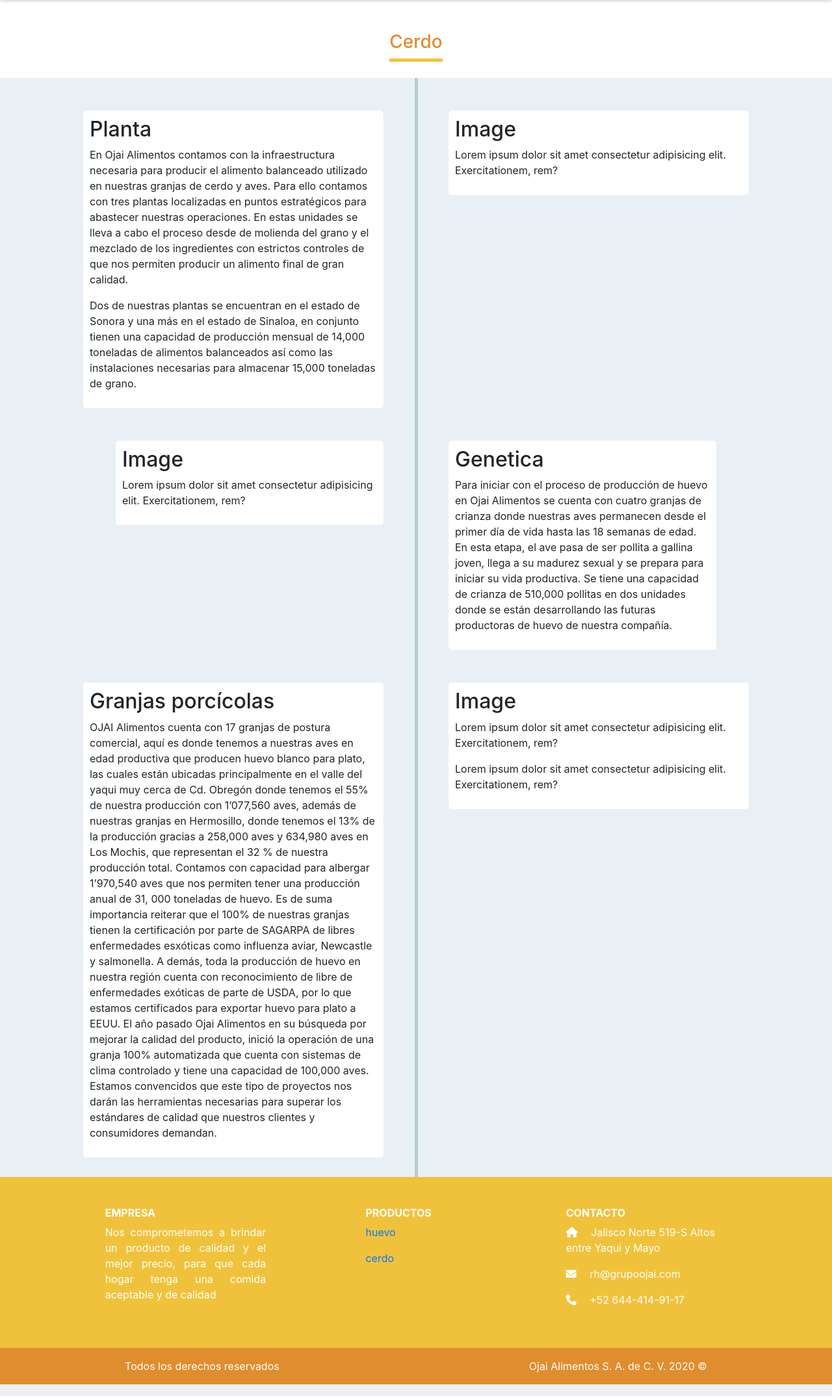
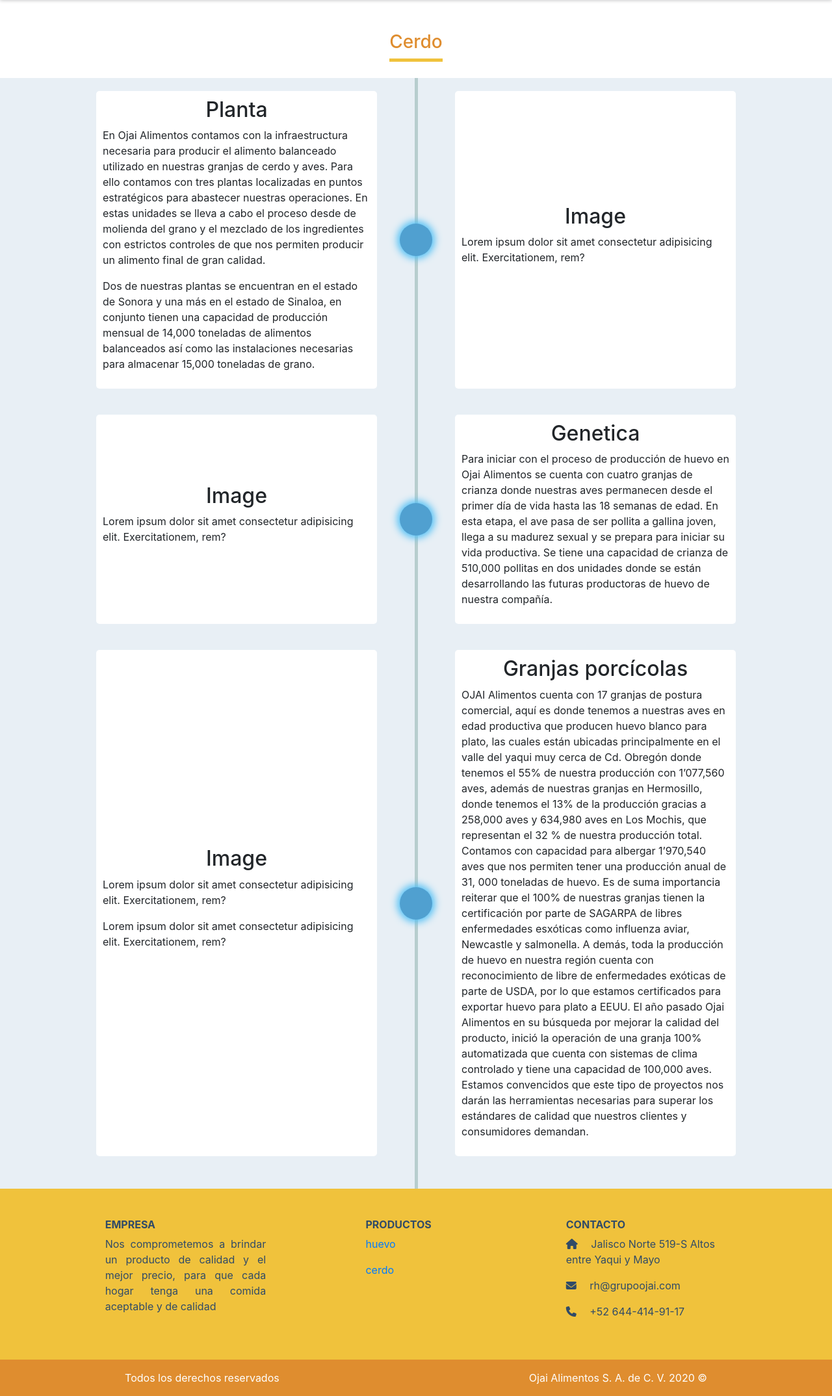
Before and after one commit to ojaiti/ojai, a PHP site: page /cerdo in a window 1280 px wide. Shown: the part 92-2240 px from the top of the page at 65% size. Run offline with PHP 8.4, Linux system fonts and the light colour scheme; data that the repository does not hold is empty; some libraries are stand-ins or nearby versions.

Commit message:
Se mejoro el line time de la seccion huevo y cerdo

```diff
--- a/assets/css/style.css
+++ b/assets/css/style.css
@@ -652,20 +652,20 @@ nav{
   .wrapper {
       width: 80%;
     display: grid;
-    grid-template-columns: repeat(2, 1fr);
+    grid-template-columns: 1fr 80px 1fr;
     /* grid-gap: 8px; */
     /* grid-auto-rows: 1fr; */
     grid-template-areas:
-      "a1 b1"
-      "a2 b2"
-      "a3 b3"
-      "a4 b4"
-      "a5 b5"
-      "a6 b6"
-      "a7 b7"
-      "a8 b8"
-      "a9 b9"
-      "a10 b10";
+      "a1 b1 c1"
+      "a2 b2 c2"
+      "a3 b3 c3"
+      "a4 b4 c4"
+      "a5 b5 c5"
+      "a6 b6 c6"
+      "a7 b7 c7"
+      "a8 b8 c8"
+      "a9 b9 c9"
+      "a10 b10 c10";
 
     align-items: start;
     padding-bottom: 30px;
@@ -677,25 +677,25 @@ nav{
     grid-area: b1;
   }
   .item3 {
+    grid-area: c1;
+  }
+  .item4 {
+    grid-area: c2;
+  }
+  .item5 {
+    grid-area: b2;
+  }
+  .item6 {
+    grid-area: a2;
+  }
+  .item7 {
+    grid-area: c3;
+  }
+  .item8 {
     grid-area: b3;
   }
-  .item4 {
+  .item9 {
     grid-area: a3;
-  }
-  .item5 {
-    grid-area: a5;
-  }
-  .item6 {
-    grid-area: b5;
-  }
-  .item7 {
-    grid-area: a7;
-  }
-  .item8 {
-    grid-area: b8;
-  }
-  .item9 {
-    grid-area: a9;
   }
   .item10 {
     grid-area: b10;
@@ -705,6 +705,7 @@ nav{
     border-radius: 5px;
     z-index: 40;
     max-width:600px;
+    margin: 20px;
   }
 
   .content-item{
@@ -712,8 +713,6 @@ nav{
     position: relative;
   }
   .ball{
-      position: absolute;
-      top:50%;
       width: 50px;
       height: 50px;
       border-radius: 50%;
@@ -721,9 +720,17 @@ nav{
       background: #50a0d0;
 
   }
+  .item-center{
+    width: 100%;
+    height: 100%;
+    display: flex;
+    justify-content: center;
+    align-items: center;
+  }
   .mx-img div img{
       max-width: 580px;
       margin: auto;
+      width: 100%;
   }
   .mx-img div{
     display: flex;
@@ -737,7 +744,7 @@ nav{
       display: none;
     }
   }
-  .content-item:nth-child(odd)  .ball{
+/*   .content-item:nth-child(odd)  .ball{
     right: -75px;
 
 }
@@ -746,35 +753,34 @@ nav{
     display: none;
 
 }
-/* Editados manualmente */
 .content-item:nth-child(3)  .ball{
     left: -75px;
 
-}
+} */
 
 .content-item:nth-child(odd){
-    margin-right: 50px;
-    margin-top: 50px;
+   /*  margin-right: 50px;
+    margin-top: 50px; */
     transform: translateX(-400%);
     transition: 1s;
 }
 .content-item:nth-child(even){
-    margin-left: 50px;
-    margin-top: 50px;
+    /* margin-left: 50px;
+    margin-top: 50px; */
    transform: translateX(400%);
    transition: 1s;
 }
 /* Edicion manual */
 .content-item:nth-child(3){
-    margin-left: 50px;
-    margin-top: 50px;
+    /* margin-left: 50px;
+    margin-top: 50px; */
    transform: translateX(400%);
    transition: 1s;
 }
 .content-item:nth-child(4){
-    margin-right: 50px;
-    margin-top: 50px;
-   transform: translateX(400%);
+    /* margin-right: 50px;
+    margin-top: 50px; */
+   transform: translateX(-400%);
    transition: 1s;
 }
 .animAparece:nth-child(odd){
@@ -787,13 +793,7 @@ nav{
  .producto img{
      max-width: 100%;
  }
-/* .content-item:nth-child(odd){
-    transform: translateX(-200%);
-    transition: 2s;
-} */
-/* .wrapper:hover .content-item:nth-child(odd){
-    transform: translateX(0);
-} */
+
 @media only screen and (max-width: 1024px) {
     .wrapper{
         display: flex;
@@ -876,3 +876,14 @@ nav{
 
     }
 }
+ul.detalles > li > i{
+    margin: 2px 10px;
+    border: 1px solid #007eff;
+    padding: 7px;
+    border-radius: 50%;
+    color: #007eff;
+}
+
+.footer_color{
+    color: #314b67;
+}
--- a/cerdo.php
+++ b/cerdo.php
@@ -8,38 +8,47 @@
 
 <div class="content-timeline">
     <div class="line-center"></div>
-    <div class="wrapper">
-        <div class="content-item item1  animAparece">
+    <div class="wrapper mx-img">
+        <div class="content-item item1  animAparece item-center">
             <div class="item  item-card">
                 <h2>Planta</h2>
                 <p>En Ojai Alimentos contamos con la infraestructura necesaria para producir el alimento balanceado utilizado en nuestras granjas de cerdo y aves. Para ello contamos con tres plantas localizadas en puntos estratégicos para abastecer nuestras operaciones. En estas unidades se lleva a cabo el proceso desde de molienda del grano y el mezclado de los ingredientes con estrictos controles de que nos permiten producir un alimento final de gran calidad.</p>
             <p> Dos de nuestras plantas se encuentran en el estado de Sonora y una más en el estado de Sinaloa, en conjunto tienen una capacidad de producción mensual de 14,000 toneladas de alimentos balanceados así como las instalaciones necesarias para almacenar 15,000 toneladas de grano.</p>
             </div>
         </div>
-        <div class="content-item item2 aparece">
+        <div class="content-item item2 aparece item-center">
+            <div class="ball"></div>
+        </div>
+        <div class="content-item item3 aparece item-center">
             <div class="item  item-card">
                 <h2>Image</h2>
                 <p>Lorem ipsum dolor sit amet consectetur adipisicing elit. Exercitationem, rem?</p></div>
         </div>
-        <div class="content-item item3 aparece">
+        <div class="content-item item4 aparece item-center">
             <div class="item  item-card">
             <h2>Genetica</h2>
                 <p>Para iniciar con el proceso de producción de huevo en Ojai Alimentos se cuenta con cuatro granjas de crianza donde nuestras aves permanecen desde el primer día de vida hasta las 18 semanas de edad. En esta etapa, el ave pasa de ser pollita a gallina joven, llega a su madurez sexual y se prepara para iniciar su vida productiva. Se tiene una capacidad de crianza de 510,000 pollitas en dos unidades donde se están desarrollando las futuras productoras de huevo de nuestra compañía.</p>
             </div>
         </div>
-        <div class="content-item item4 aparece">
+        <div class="content-item item5 aparece item-center">
+            <div class="ball"></div>
+        </div>
+        <div class="content-item item6 aparece item-center">
             <div class="item  item-card">
             <h2>Image</h2>
                 <p>Lorem ipsum dolor sit amet consectetur adipisicing elit. Exercitationem, rem?</p>
             </div>
         </div>
-        <div class="content-item item5 aparece">
+        <div class="content-item item7 aparece item-center">
             <div class="item  item-card">
             <h2>Granjas porcícolas</h2>
             <p>OJAI Alimentos cuenta con 17 granjas de postura comercial, aquí es donde tenemos a nuestras aves en edad productiva que producen huevo blanco para plato, las cuales están ubicadas principalmente en el valle del yaqui muy cerca de Cd. Obregón donde tenemos el 55% de nuestra producción con 1’077,560 aves, además de nuestras granjas en Hermosillo, donde tenemos el 13% de la producción gracias a 258,000 aves y 634,980 aves en Los Mochis, que representan el 32 % de nuestra producción total. Contamos con capacidad para albergar 1’970,540 aves que nos permiten tener una producción anual de 31, 000 toneladas de huevo. Es de suma importancia reiterar que el 100% de nuestras granjas tienen la certificación por parte de SAGARPA de libres enfermedades esxóticas como influenza aviar, Newcastle y salmonella. A demás, toda la producción de huevo en nuestra región cuenta con reconocimiento de libre de enfermedades exóticas de parte de USDA, por lo que estamos certificados para exportar huevo para plato a EEUU. El año pasado Ojai Alimentos en su búsqueda por mejorar la calidad del producto, inició la operación de una granja 100% automatizada que cuenta con sistemas de clima controlado y tiene una capacidad de 100,000 aves. Estamos convencidos que este tipo de proyectos nos darán las herramientas necesarias para superar los estándares de calidad que nuestros clientes y consumidores demandan.</p>
             </div>
         </div>
-        <div class="content-item item6 aparece">
+        <div class="content-item item8 aparece item-center">
+            <div class="ball"></div>
+        </div>
+        <div class="content-item item9 aparece item-center">
             <div class="item  item-card">
             <h2>Image</h2>
                 <p>Lorem ipsum dolor sit amet consectetur adipisicing elit. Exercitationem, rem?</p>
--- a/includes/templates/footer.php
+++ b/includes/templates/footer.php
@@ -5,7 +5,7 @@
 
 
   <!-- Footer Links -->
-  <div class="container text-center text-md-left  pd-3">
+  <div class="container text-center text-md-left  pd-3 footer_color">
     <!-- Grid row -->
     <div class="row mt-3">
       <!-- Grid column -->
```
Also changed, not shown: aviso.php (+7 -7 lines), contacto.php (+29 -8 lines), huevo.php (+19 -11 lines), nosotros.php (+8 -8 lines).
